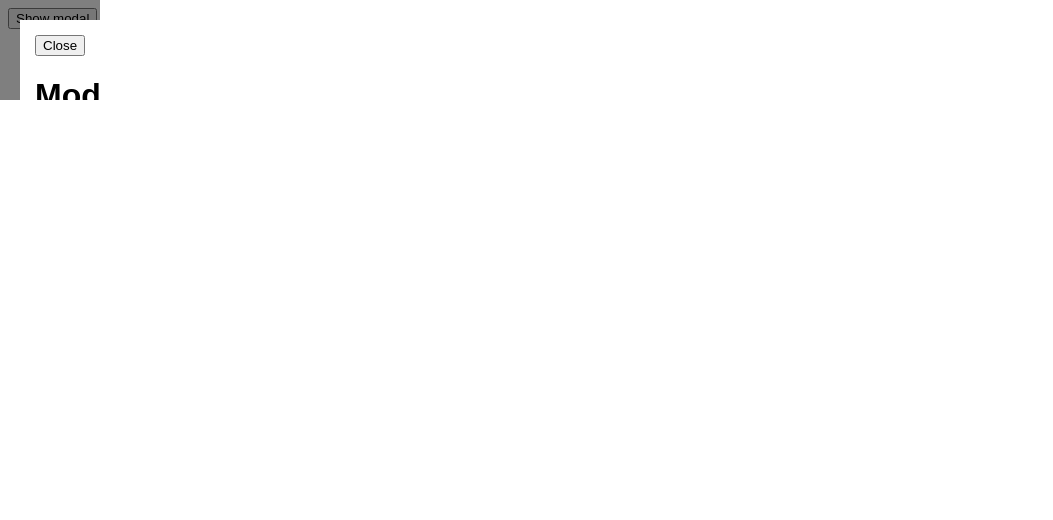
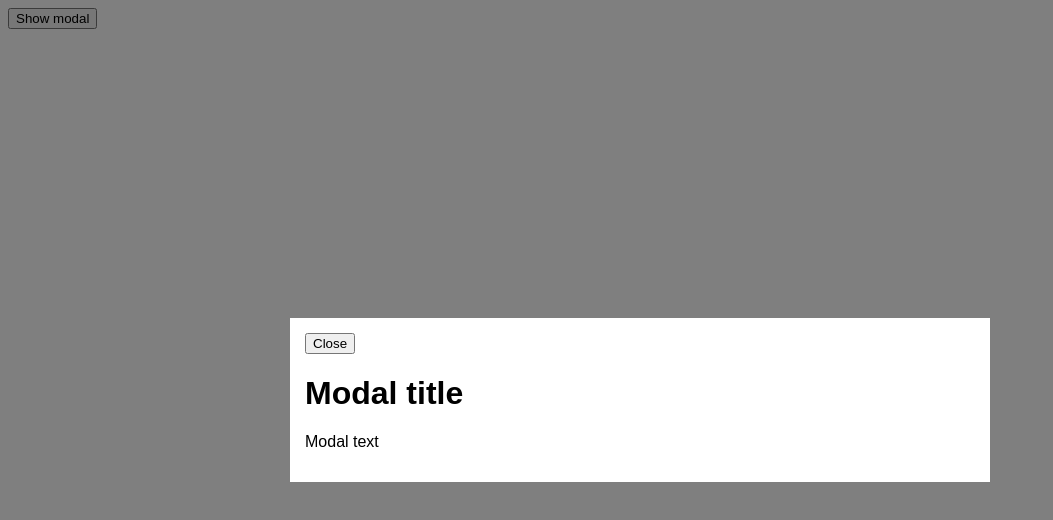
Before and after one commit to gunt/1.8-_Complex_UI_Elements_with_JS, a plain HTML site: page Immersion_Modal/index.html in a window 1280 px wide. Shown: the whole page, without its empty margins (0-1053 px from the left). Drawn offline with Linux system fonts and the light colour scheme.

Commit message:
bug fixed is % not px

```diff
--- a/Immersion_Modal/css/styles.css
+++ b/Immersion_Modal/css/styles.css
@@ -9,8 +9,9 @@ body {
     box-sizing: border-box;
     top: 0;
     left: 0;
-    width: 100px;
-    height: 100px;
+    /*be carefull is % instead of px */
+    width: 100%;
+    height: 100%;
     background: rgba(0, 0, 0, 0.5);
 
     /* to show it above another content */
@@ -24,6 +25,10 @@ body {
     text-align: center;
 }
 
+#modal-container.is-visible {
+    /* CSS for modal container - add your own desired CSS styles here */
+    display: block;
+  }
 
 .modal {
     margin:auto;
```
Also changed, not shown: 3 other files.
